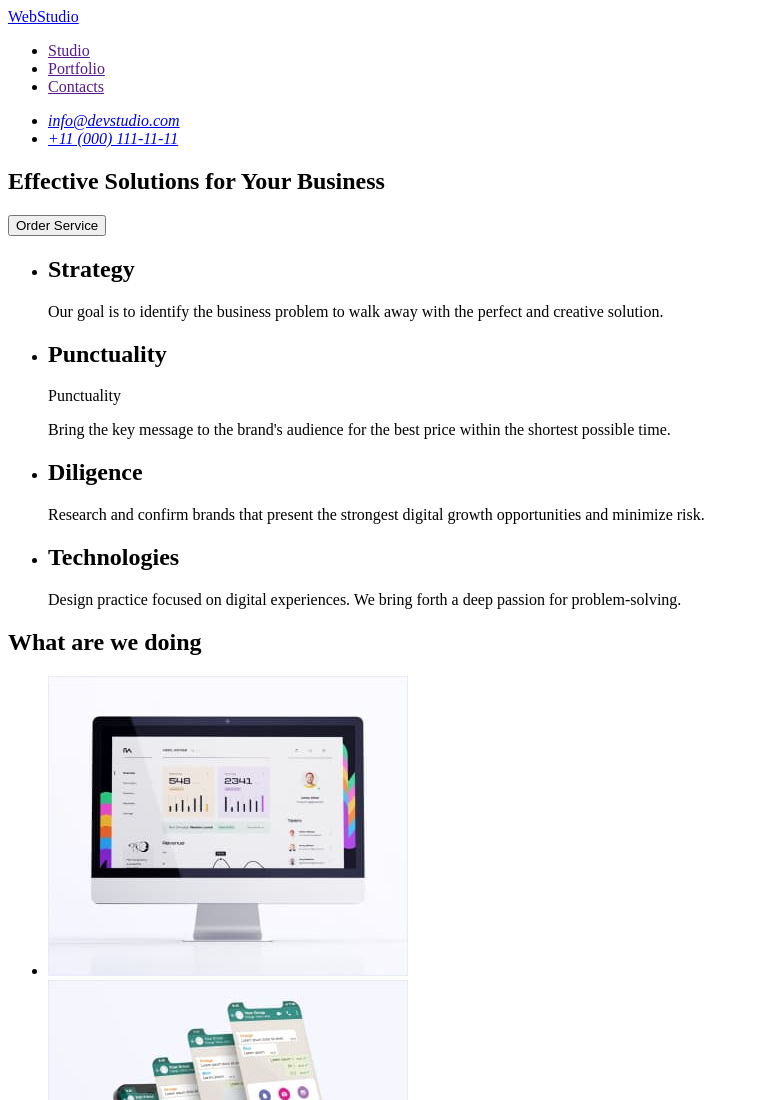
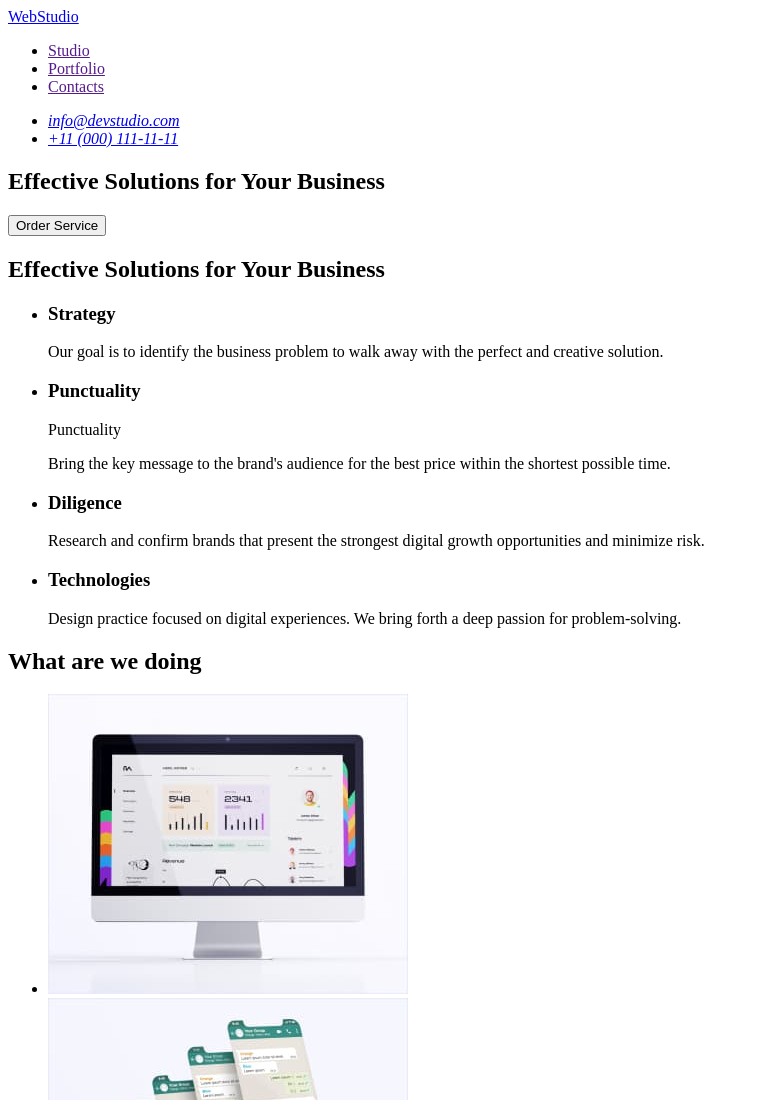
Before and after one commit to yakateryna/goit-markup-hw-01, a plain HTML site: page index.html in a window 1280 px wide. Shown: the top 1100 px of the page, without its empty margins (0-759 px from the left). Drawn offline with Linux system fonts and the light colour scheme.

Commit message:
Update index.html

```diff
--- a/index.html
+++ b/index.html
@@ -39,9 +39,10 @@
       <!-- section 1 -->
 
       <section>
+        <h2>Effective Solutions for Your Business</h2>
         <ul>
           <li>
-            <h2>Strategy</h2>
+            <h3>Strategy</h3>
             <p>
               Our goal is to identify the business problem to walk away with the
               perfect and creative solution.
@@ -49,7 +50,7 @@
           </li>
 
           <li>
-            <h2>Punctuality</h2>
+            <h3>Punctuality</h3>
             Punctuality
             <p>
               Bring the key message to the brand's audience for the best price
@@ -57,14 +58,14 @@
             </p>
           </li>
           <li>
-            <h2>Diligence</h2>
+            <h3>Diligence</h3>
             <p>
               Research and confirm brands that present the strongest digital
               growth opportunities and minimize risk.
             </p>
           </li>
           <li>
-            <h2>Technologies</h2>
+            <h3>Technologies</h3>
             <p>
               Design practice focused on digital experiences. We bring forth a
               deep passion for problem-solving.
```
